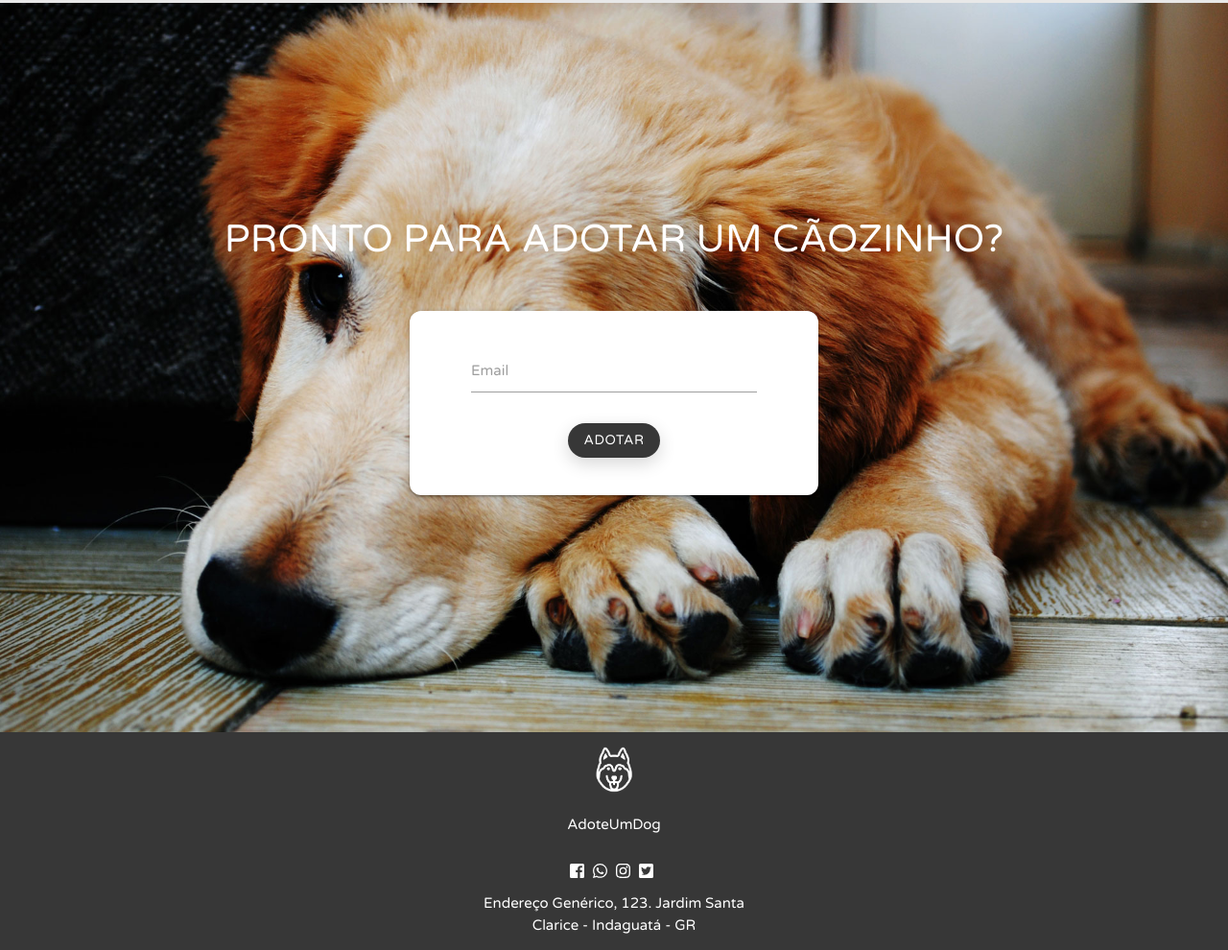
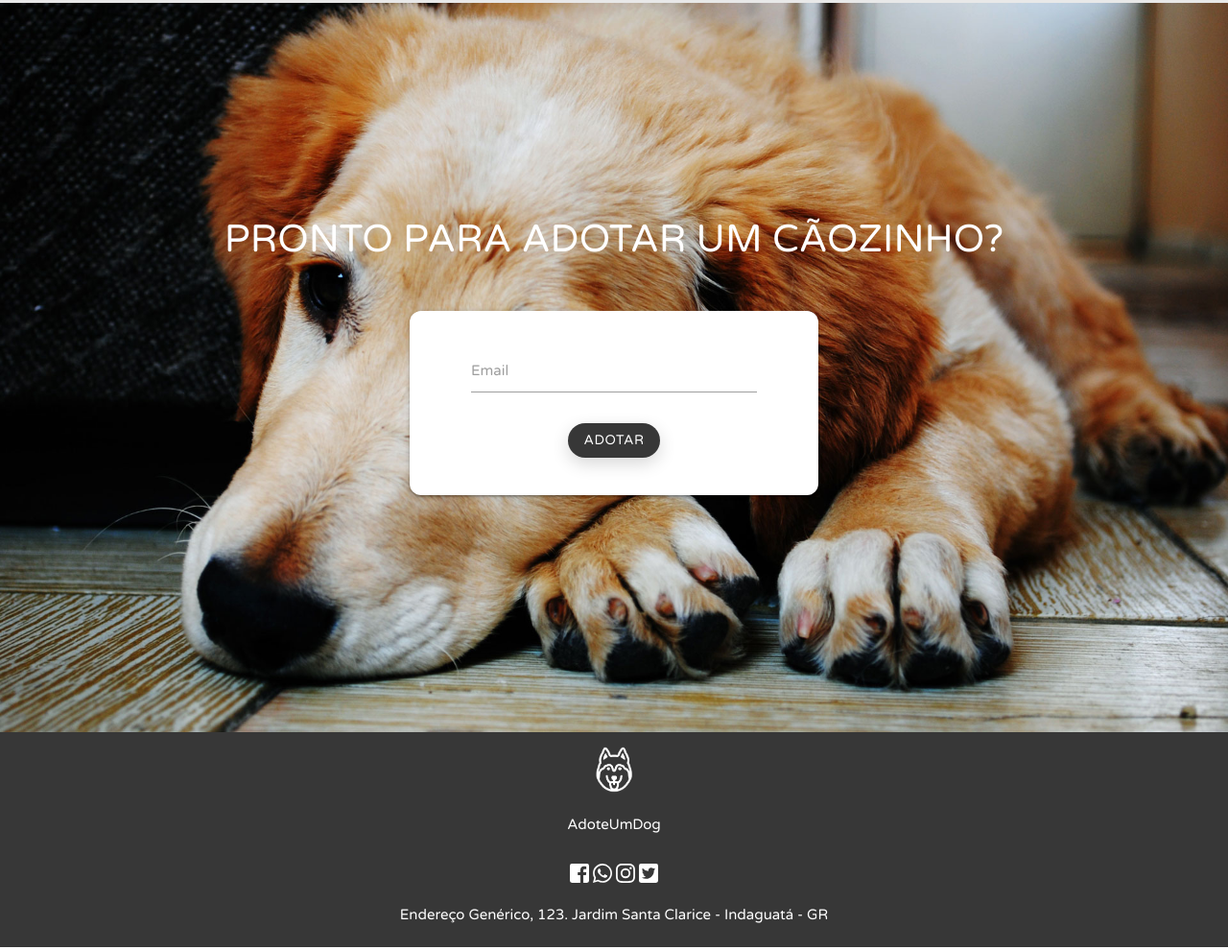
Before and after one commit to abrantesarthur/hike-missao-1, a plain HTML site: page index.html in a window 1280 px wide. Shown: the part 3206-4196 px from the top of the page at 96% size. Drawn offline with nearby package versions, Linux system fonts and the light colour scheme; a script that the page names is missing.

Commit message:
Fixed class names and other minor stuff

```diff
--- a/css/style.css
+++ b/css/style.css
@@ -90,6 +90,11 @@ header {
 	padding-top: 10px;
 }
 
+#third-section .svg-icon {
+	vertical-align: middle;
+	margin-right: 5px;
+}
+
 .flex {
 	display: flex;
 	flex-wrap: wrap;
@@ -156,11 +161,10 @@ header {
 #footer {
 	background-color: #373737;
 	text-align: center;
-	margin-bottom: 0px;
-	margin-top: 0px;
+	padding-bottom: 8px;
 }
 
-.svg-icon {
+#footer .svg-icon {
 	vertical-align: middle;
 	margin-right: 5px;
 }
--- a/index.html
+++ b/index.html
@@ -5,8 +5,6 @@
 
 	<meta charset='utf-8'>
 	<meta name="viewport" content="width=device-width, initial-scale=1.0"/>
-
-	<script src="https://code.jquery.com/jquery-3.3.1.min.js" integrity="sha256-FgpCb/KJQlLNfOu91ta32o/NMZxltwRo8QtmkMRdAu8=" crossorigin="anonymous"></script>
 
 	<link href="https://fonts.googleapis.com/icon?family=Material+Icons" rel="stylesheet">
 	<link href="https://fonts.googleapis.com/css?family=Varela+Round" rel="stylesheet">
@@ -222,13 +220,12 @@
 				<div class="col s12">
 					<img width="48" src="img/dog-icon-footer.png">
 					<p class="white-text">AdoteUmDog</p>
-					<a href="https://www.google.com" target="_blank"><img width="15" class="svg-icon" src="img/facebook.svg" type="image/svg+xml"></a>
-					<a href="https://www.google.com"><img width="15" class="svg-icon" src="img/whatsapp.svg" type="image/svg+xml"></a>
-					<a href="https://www.google.com"><img width="15" class="svg-icon" src="img/instagram.svg" type="image/svg+xml"></a>
-					<a href="https://www.google.com"><img width="15" class="svg-icon" src="img/twitter.svg" type="image/svg+xml"></a>
+					<a href="https://www.google.com" target="_blank"><img width="20" src="img/facebook.svg" type="image/svg+xml"></a>
+					<a href="https://www.google.com"><img width="20" src="img/whatsapp.svg" type="image/svg+xml"></a>
+					<a href="https://www.google.com"><img width="20" src="img/instagram.svg" type="image/svg+xml"></a>
+					<a href="https://www.google.com"><img width="20" src="img/twitter.svg" type="image/svg+xml"></a>
 				</div>
 			</div>
-			<div class="row footer-row center-align">
 				<div class="col s4 push-s4">
 					<p class="white-text">Endereço Genérico, 123. Jardim Santa Clarice - Indaguatá - GR</p>
 				</div>
@@ -237,6 +234,7 @@
 	</footer>
 
 	<script src="https://cdnjs.cloudflare.com/ajax/libs/materialize/1.0.0/js/materialize.js"></script>
+	<script src="https://code.jquery.com/jquery-3.3.1.js" integrity="sha256-2Kok7MbOyxpgUVvAk/HJ2jigOSYS2auK4Pfzbm7uH60="crossorigin="anonymous"></script>
 
 	<script type="text/javascript" src="js/materialize.min.js"></script>
 	<!-- Compiled and minified JavaScript -->
```
